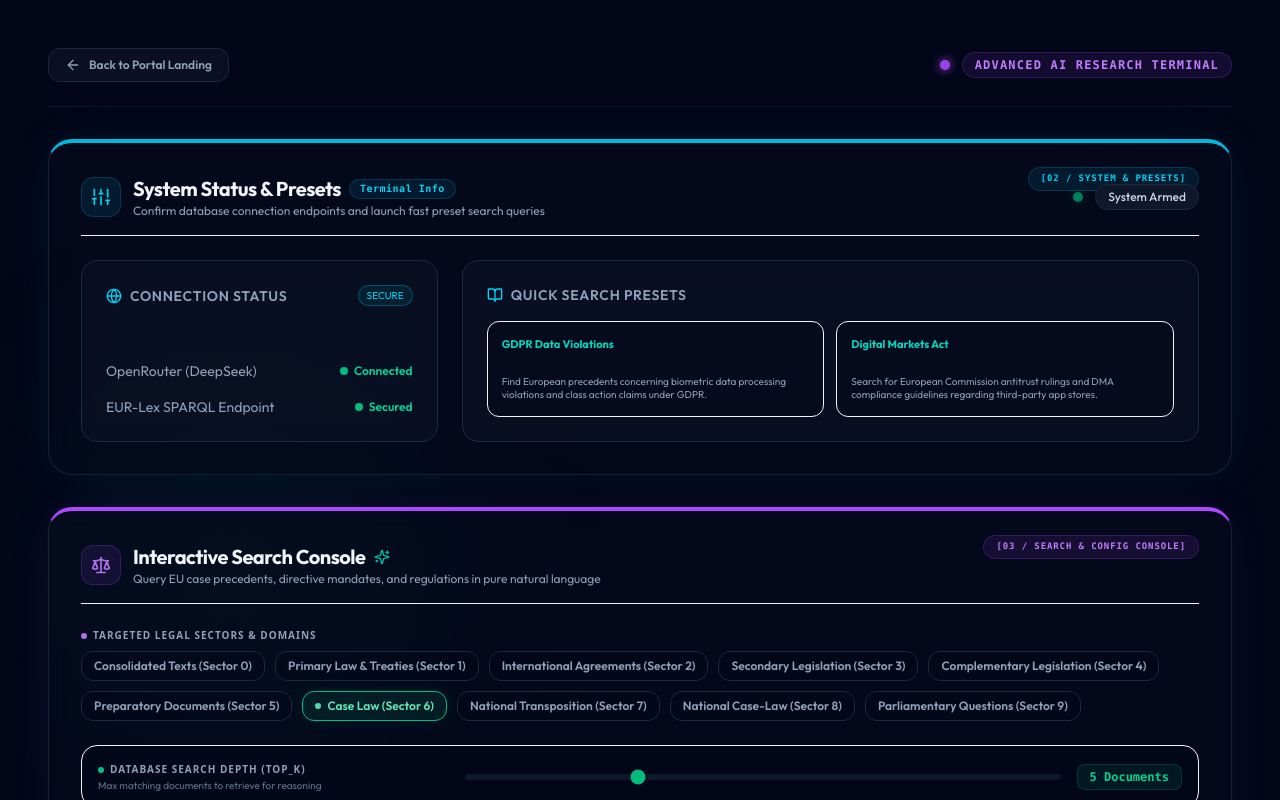
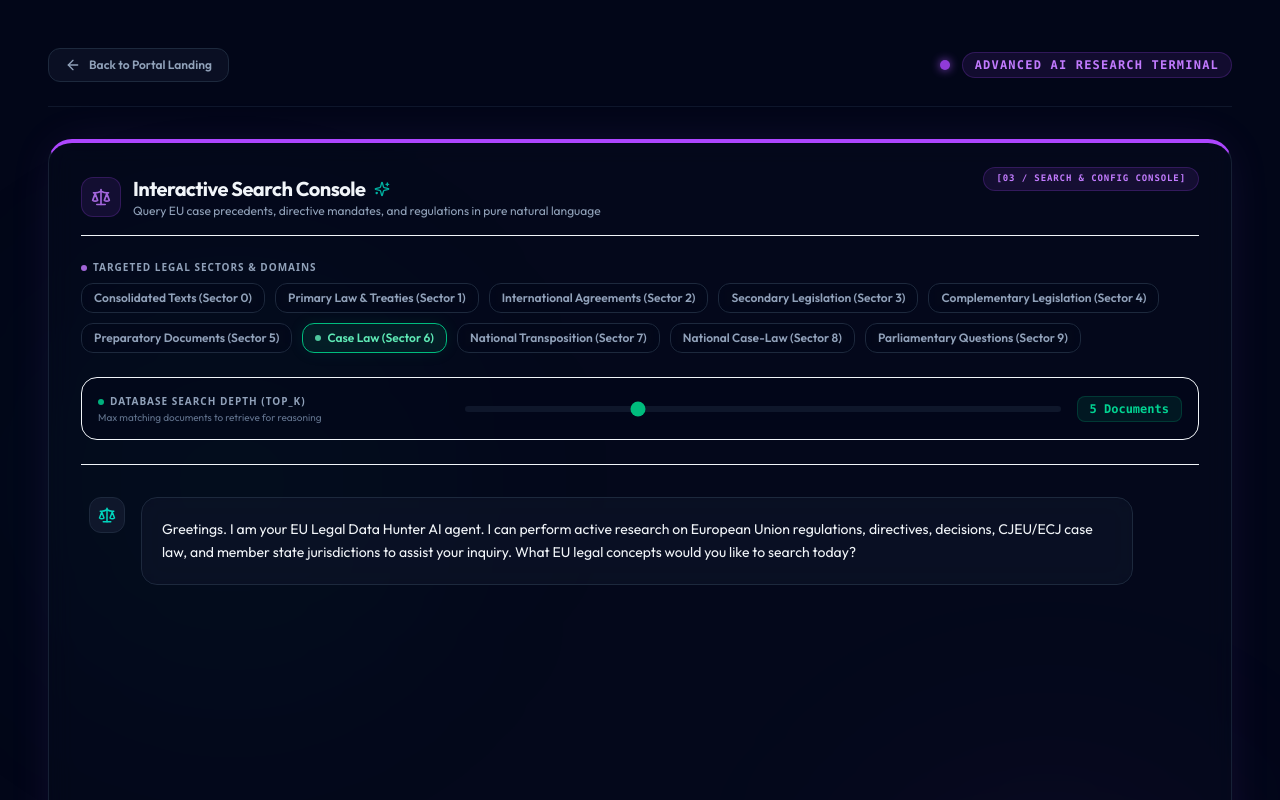
Before and after one commit to fanaman74/eu-researcher, a Next.js app: page /research in a window 1280 px wide. Shown: the top 800 px of the page. Built offline with nearby package versions, Linux system fonts and the light colour scheme.

Commit message:
feat: remove connection status and presets from research page

```diff
--- a/app/research/page.tsx
+++ b/app/research/page.tsx
@@ -5,15 +5,9 @@ import Link from "next/link";
 import {
   Send,
   Scale,
-  BookOpen,
-  Settings,
-  Sliders,
   MessageSquare,
-  Globe,
-  Activity,
   ChevronDown,
   ChevronUp,
-  Shield,
   Terminal,
   Sparkles,
   ArrowLeft,
@@ -64,44 +58,6 @@ export default function ResearchPage() {
     chatEndRef.current?.scrollIntoView({ behavior: "smooth" });
   }, [messages, loading]);
 
-  const ALL_PRESETS = [
-    {
-      title: "Employment Precedents",
-      query: "Analyze European Court of Justice precedents regarding gender pay discrimination and constructive dismissal."
-    },
-    {
-      title: "Environmental Liability",
-      query: "What are the EU regulatory disclosure requirements and ECHR precedents regarding offshore industrial pollution liability?"
-    },
-    {
-      title: "GDPR Data Violations",
-      query: "Find European precedents concerning biometric data processing violations and class action claims under GDPR."
-    },
-    {
-      title: "Digital Markets Act",
-      query: "Search for European Commission antitrust rulings and DMA compliance guidelines regarding third-party app stores."
-    },
-    {
-      title: "AI Act Compliance",
-      query: "Review EU AI Act compliance mandates, risk classification thresholds, and penalties for prohibited AI systems."
-    },
-    {
-      title: "Consumer Rights",
-      query: "Analyze CJEU decisions regarding consumer contract transparency, geoblocking restrictions, and airline delay refunds."
-    }
-  ];
-
-  const [activePresets, setActivePresets] = useState<typeof ALL_PRESETS>([]);
-
-  const rotatePresets = () => {
-    const shuffled = [...ALL_PRESETS].sort(() => 0.5 - Math.random());
-    setActivePresets(shuffled.slice(0, 2));
-  };
-
-  useEffect(() => {
-    rotatePresets();
-  }, []);
-
   const handleReset = () => {
     setMessages([
       {
@@ -111,7 +67,6 @@ export default function ResearchPage() {
     ]);
     setInput("");
     setLoading(false);
-    rotatePresets();
   };
 
   const handleSummarize = async (title: string, snippet: string, docNamespace: string, celex: string, detailed: boolean = false) => {
@@ -230,78 +185,7 @@ export default function ResearchPage() {
           </div>
         </div>
 
-        {/* ========================================================= */}
-        {/* SECTION 2: SYSTEM STATUS & PRESETS OVERVIEW               */}
-        {/* ========================================================= */}
-        <div className="bg-slate-900/20 border border-slate-800/80 border-t-4 border-t-cyan-500 rounded-3xl p-6 md:p-8 space-y-6 shadow-[0_0_50px_-12px_rgba(6,182,212,0.15)] backdrop-blur-md relative overflow-hidden">
-          {/* Floating glass badge */}
-          <div className="absolute top-4 right-4 md:top-6 md:right-8 bg-cyan-500/10 border border-cyan-500/20 text-cyan-400 font-mono text-[9px] font-bold uppercase tracking-widest px-3 py-1 rounded-full backdrop-blur-md pointer-events-none z-10">
-            [02 / System & Presets]
-          </div>
 
-          <div className="flex flex-col md:flex-row md:items-center justify-between gap-4 border-b border-slate-850 pb-4 relative z-10">
-            <div className="flex items-center gap-3">
-              <div className="w-10 h-10 rounded-xl bg-cyan-500/10 border border-cyan-500/20 flex items-center justify-center text-cyan-400 shrink-0">
-                <Sliders className="w-5 h-5" />
-              </div>
-              <div>
-                <h2 className="text-xl font-bold tracking-tight text-slate-100 flex items-center gap-2">
-                  System Status & Presets <span className="text-[10px] font-mono tracking-wider bg-cyan-500/10 border border-cyan-500/20 text-cyan-400 px-2.5 py-0.5 rounded-full">Terminal Info</span>
-                </h2>
-                <p className="text-xs text-slate-400">Confirm database connection endpoints and launch fast preset search queries</p>
-              </div>
-            </div>
-            <div className="flex items-center gap-3 relative z-10">
-              <span className="w-2.5 h-2.5 rounded-full bg-emerald-500 pulse-emerald" />
-              <span className="text-xs bg-slate-900 border border-slate-800 text-slate-300 px-3 py-1 rounded-full font-medium">System Armed</span>
-            </div>
-          </div>
-
-          <div className="grid grid-cols-1 lg:grid-cols-3 gap-6 relative z-10">
-            {/* Status Panel */}
-            <div className="bg-slate-900/40 backdrop-blur-md p-6 rounded-2xl border border-slate-800 flex flex-col justify-between space-y-6">
-              <div className="flex items-center justify-between">
-                <span className="text-sm font-semibold tracking-wider uppercase text-slate-400 flex items-center gap-2">
-                  <Globe className="w-4 h-4 text-cyan-400" /> Connection Status
-                </span>
-                <span className="text-[10px] uppercase bg-cyan-950/50 border border-cyan-800/80 text-cyan-400 px-2 py-0.5 rounded-full">Secure</span>
-              </div>
-              <div className="space-y-4">
-                <div className="flex items-center justify-between text-sm">
-                  <span className="text-slate-400">OpenRouter (DeepSeek)</span>
-                  <span className="text-emerald-400 text-xs font-semibold flex items-center gap-1.5">
-                    <span className="w-2 h-2 rounded-full bg-emerald-500" /> Connected
-                  </span>
-                </div>
-                <div className="flex items-center justify-between text-sm">
-                  <span className="text-slate-400">EUR-Lex SPARQL Endpoint</span>
-                  <span className="text-emerald-400 text-xs font-semibold flex items-center gap-1.5">
-                    <span className="w-2 h-2 rounded-full bg-emerald-500" /> Secured
-                  </span>
-                </div>
-              </div>
-            </div>
-
-            {/* Presets Grid */}
-            <div className="lg:col-span-2 bg-slate-900/40 backdrop-blur-md p-6 rounded-2xl border border-slate-800 flex flex-col justify-between space-y-4">
-              <span className="text-sm font-semibold tracking-wider uppercase text-slate-400 flex items-center gap-2">
-                <BookOpen className="w-4 h-4 text-cyan-400" /> Quick Search Presets
-              </span>
-              <div className="grid grid-cols-1 md:grid-cols-2 gap-3">
-                {activePresets.map((preset, idx) => (
-                  <button
-                    key={idx}
-                    onClick={() => handleSend(preset.query)}
-                    className="text-left p-3.5 rounded-xl bg-slate-950/40 border border-slate-855 hover:border-teal-500 hover:bg-slate-900/60 transition-all duration-300 group cursor-pointer h-24 flex flex-col justify-between"
-                  >
-                    <div className="text-[11px] font-bold text-teal-400 group-hover:text-emerald-400 transition-colors line-clamp-1">{preset.title}</div>
-                    <div className="text-[10px] text-slate-400 line-clamp-2 mt-1 leading-snug">{preset.query}</div>
-                  </button>
-                ))}
-              </div>
-            </div>
-          </div>
-        </div>
 
         {/* ========================================================= */}
         {/* SECTION 3: INTERACTIVE SEARCH & CONFIG CONSOLE            */}
```
